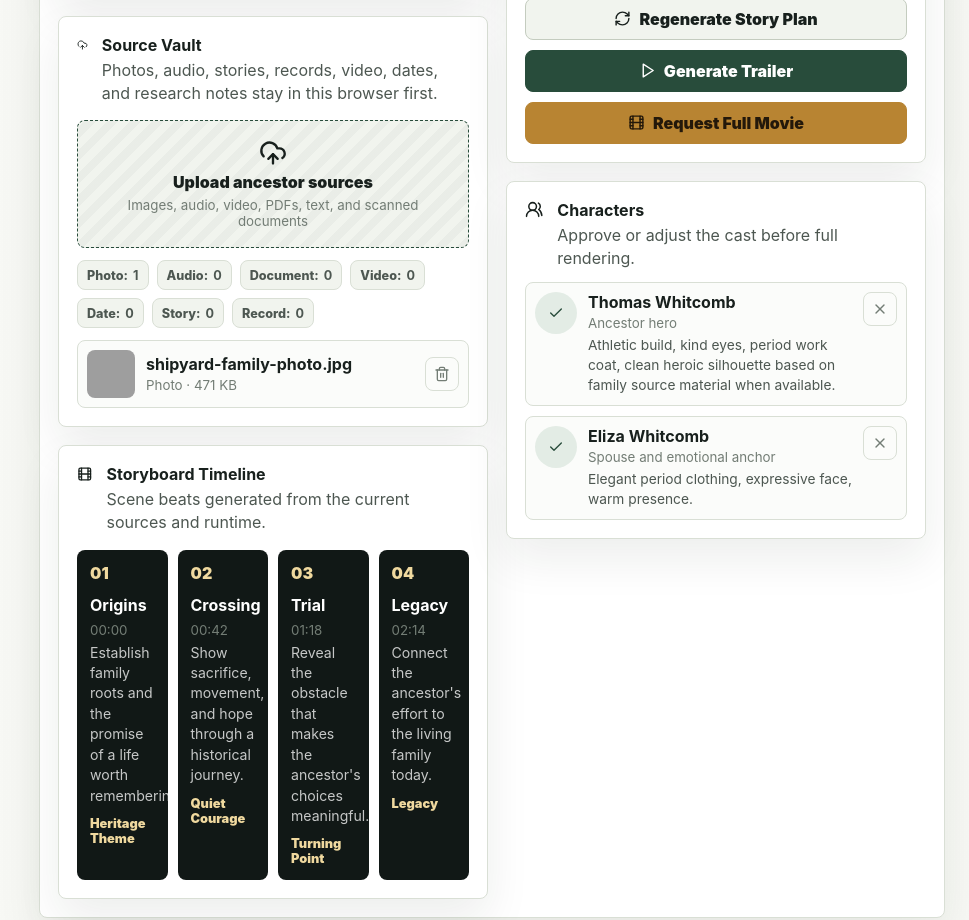
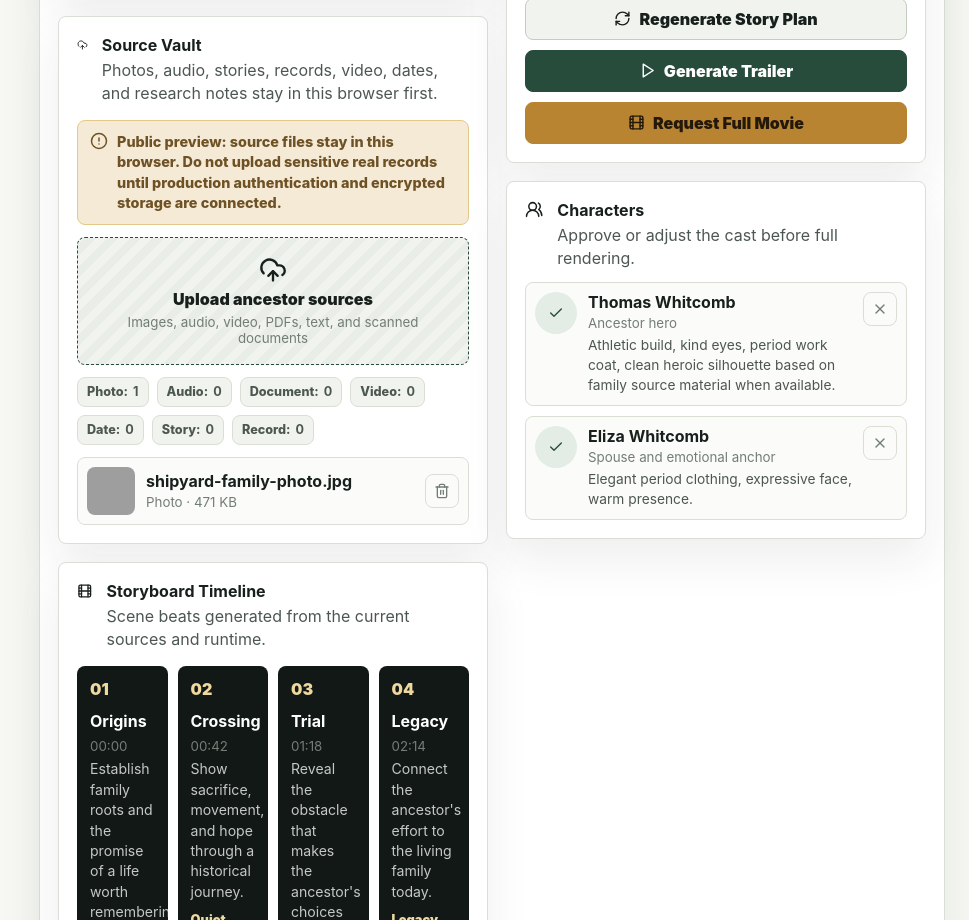
Before and after one commit to bcastle1/lineage-theatre, a React (Vite) app: page / in a window 1280 px wide. Shown: the part 1400-2320 px from the top of the page, without its empty margins (311-1280 px from the left). Built offline with nearby package versions, Linux system fonts and the light colour scheme; grey boxes are pictures that could not be loaded.

Commit message:
Harden public preview safety boundaries

```diff
--- a/package.json
+++ b/package.json
@@ -7,6 +7,7 @@
   "scripts": {
     "dev": "vite --host 127.0.0.1",
     "build": "tsc --noEmit && vite build",
+    "check:deploy": "node scripts/check-deployment.mjs",
     "preview": "vite preview --host 127.0.0.1"
   },
   "dependencies": {
--- /dev/null
+++ b/public/privacy.html
@@ -0,0 +1,38 @@
+<!doctype html>
+<html lang="en">
+  <head>
+    <meta charset="UTF-8" />
+    <meta name="viewport" content="width=device-width, initial-scale=1.0" />
+    <title>Lineage Theatre Privacy</title>
+    <style>
+      body {
+        max-width: 780px;
+        margin: 0 auto;
+        padding: 40px 20px;
+        color: #18201d;
+        background: #f7f8f4;
+        font-family: Inter, ui-sans-serif, system-ui, -apple-system, BlinkMacSystemFont, "Segoe UI", sans-serif;
+        line-height: 1.55;
+      }
+      a {
+        color: #284c3b;
+        font-weight: 700;
+      }
+    </style>
+  </head>
+  <body>
+    <h1>Privacy Notice</h1>
+    <p>
+      Lineage Theatre is currently a static public preview. Information entered into the app is stored in the visitor's
+      own browser through local browser storage and IndexedDB. The preview does not send uploaded family records,
+      customer profile details, payment status, or movie projects to a Lineage Theatre server.
+    </p>
+    <p>
+      Do not upload sensitive real records until production authentication, encrypted storage, signed upload URLs,
+      payment verification, transactional email, retention controls, and deletion workflows are connected.
+    </p>
+    <p>
+      Questions can be sent to <a href="mailto:info@lineagetheater.com">info@lineagetheater.com</a>.
+    </p>
+  </body>
+</html>
--- /dev/null
+++ b/public/terms.html
@@ -0,0 +1,41 @@
+<!doctype html>
+<html lang="en">
+  <head>
+    <meta charset="UTF-8" />
+    <meta name="viewport" content="width=device-width, initial-scale=1.0" />
+    <title>Lineage Theatre Terms</title>
+    <style>
+      body {
+        max-width: 780px;
+        margin: 0 auto;
+        padding: 40px 20px;
+        color: #18201d;
+        background: #f7f8f4;
+        font-family: Inter, ui-sans-serif, system-ui, -apple-system, BlinkMacSystemFont, "Segoe UI", sans-serif;
+        line-height: 1.55;
+      }
+      a {
+        color: #284c3b;
+        font-weight: 700;
+      }
+    </style>
+  </head>
+  <body>
+    <h1>Terms for Public Preview</h1>
+    <p>
+      This version of Lineage Theatre is a public preview for demonstration and product testing. Generated story plans,
+      trailer states, payment records, and admin approvals are local prototype records and are not a final production service.
+    </p>
+    <p>
+      Users are responsible for having rights to any family photos, records, audio, documents, stories, or other materials
+      they add to the preview. The app is designed for G and PG family-safe ancestor storytelling.
+    </p>
+    <p>
+      Production terms, privacy, payment, refunds, publishing rights, takedown, and customer support policies must be
+      finalized before paid public movie generation is enabled.
+    </p>
+    <p>
+      Contact <a href="mailto:info@lineagetheater.com">info@lineagetheater.com</a>.
+    </p>
+  </body>
+</html>
--- a/src/App.tsx
+++ b/src/App.tsx
@@ -47,12 +47,14 @@ import type {
 import {
   ADMIN_ACCESS_CODE,
   ADMIN_EMAIL,
+  MAX_SOURCE_FILE_SIZE_BYTES,
   PUBLIC_LAUNCH_MODE,
   SITE_DOMAIN,
   createId,
   formatCurrency,
   formatFileSize,
   inferSourceKind,
+  isAllowedSourceFile,
   musicMoods,
   nowIso,
   runtimeOptions,
@@ -133,6 +135,7 @@ export default function App() {
   const [state, setState] = useState<AppState>(() => loadState());
   const [adminUnlocked, setAdminUnlocked] = useState(false);
   const [adminSection, setAdminSection] = useState("Approval Queue");
+  const [uploadNotice, setUploadNotice] = useState("");
 
   useEffect(() => {
     saveState(state);
@@ -205,8 +208,13 @@ export default function App() {
       if (!files || !activeProject) return;
       const sourceFiles = Array.from(files);
       const sources: SourceAsset[] = [];
+      const skipped: string[] = [];
 
       for (const file of sourceFiles) {
+        if (!isAllowedSourceFile(file)) {
+          skipped.push(file.name);
+          continue;
+        }
         const id = createId("source");
         await saveSourceFile(id, activeProject.id, file);
         sources.push({
@@ -220,6 +228,18 @@ export default function App() {
           notes: "",
         });
       }
+
+      if (skipped.length > 0) {
+        setUploadNotice(
+          `${skipped.length} file(s) were skipped. Use common image, audio, video, PDF, document, JSON, or text files under ${Math.round(
+            MAX_SOURCE_FILE_SIZE_BYTES / 1024 / 1024
+          )} MB each.`
+        );
+      } else {
+        setUploadNotice("");
+      }
+
+      if (sources.length === 0) return;
 
       updateActiveProject((project) => {
         const merged: MovieProject = {
@@ -381,6 +401,7 @@ export default function App() {
             onUpdateCustomer={updateCustomer}
             onAddFiles={addFiles}
             onRemoveSource={removeSource}
+            uploadNotice={uploadNotice}
             onRegenerateStory={regenerateStory}
             onGenerateTrailer={generateTrailer}
             onRequestFullMovie={requestFullMovie}
@@ -486,6 +507,7 @@ function CreatorWorkspace({
   onUpdateCustomer,
   onAddFiles,
   onRemoveSource,
+  uploadNotice,
   onRegenerateStory,
   onGenerateTrailer,
   onRequestFullMovie,
@@ -500,6 +522,7 @@ function CreatorWorkspace({
   onUpdateCustomer: (customerId: string, patch: Partial<CustomerProfile>) => void;
   onAddFiles: (files: FileList | null) => void;
   onRemoveSource: (sourceId: string) => void;
+  uploadNotice: string;
   onRegenerateStory: () => void;
   onGenerateTrailer: () => void;
   onRequestFullMovie: () => void;
@@ -559,6 +582,7 @@ function CreatorWorkspace({
               sourceCounts={sourceCounts}
               onAddFiles={onAddFiles}
               onRemoveSource={onRemoveSource}
+              uploadNotice={uploadNotice}
             />
             <StoryTimeline project={project} />
           </div>
@@ -693,11 +717,13 @@ function SourceVault({
   sourceCounts,
   onAddFiles,
   onRemoveSource,
+  uploadNotice,
 }: {
   project: MovieProject;
   sourceCounts: Record<string, number>;
   onAddFiles: (files: FileList | null) => void;
   onRemoveSource: (sourceId: string) => void;
+  uploadNotice: string;
 }) {
   const sourceUrls = useSourceUrls(project.sources);
 
@@ -710,12 +736,25 @@ function SourceVault({
           <p>Photos, audio, stories, records, video, dates, and research notes stay in this browser first.</p>
         </div>
       </div>
+      <div className="public-safety-note">
+        <AlertCircle size={18} />
+        <span>
+          Public preview: source files stay in this browser. Do not upload sensitive real records until production
+          authentication and encrypted storage are connected.
+        </span>
+      </div>
       <label className="drop-zone">
         <UploadCloud size={28} />
         <span>Upload ancestor sources</span>
         <small>Images, audio, video, PDFs, text, and scanned documents</small>
-        <input type="file" multiple onChange={(event) => onAddFiles(event.target.files)} />
+        <input
+          type="file"
+          multiple
+          accept="image/*,audio/*,video/*,.pdf,.txt,.json,.doc,.docx"
+          onChange={(event) => onAddFiles(event.target.files)}
+        />
       </label>
+      {uploadNotice ? <div className="upload-notice">{uploadNotice}</div> : null}
       <div className="source-stats">
         {Object.entries(sourceKindLabels).map(([kind, label]) => (
           <span key={kind}>
--- a/src/lib/runtime.ts
+++ b/src/lib/runtime.ts
@@ -6,6 +6,17 @@ export const SITE_DOMAIN = "lineagetheater.com";
 export const SITE_URL = "https://lineagetheater.com";
 export const PUBLIC_LAUNCH_MODE =
   "Public static preview: no real customer records, payments, or admin data are stored on a server yet.";
+export const MAX_SOURCE_FILE_SIZE_BYTES = 100 * 1024 * 1024;
+export const ALLOWED_SOURCE_TYPES = [
+  "image/",
+  "audio/",
+  "video/",
+  "text/",
+  "application/pdf",
+  "application/json",
+  "application/msword",
+  "application/vnd.openxmlformats-officedocument",
+];
 
 export const runtimeOptions: RuntimeOption[] = [
   {
@@ -106,3 +117,9 @@ export function inferSourceKind(file: File): keyof typeof sourceKindLabels {
   }
   return "record";
 }
+
+export function isAllowedSourceFile(file: File) {
+  if (file.size > MAX_SOURCE_FILE_SIZE_BYTES) return false;
+  if (!file.type) return true;
+  return ALLOWED_SOURCE_TYPES.some((prefix) => file.type.startsWith(prefix));
+}
--- a/src/styles.css
+++ b/src/styles.css
@@ -447,6 +447,31 @@ main {
     var(--surface-muted);
   border: 1px dashed var(--evergreen);
   border-radius: 8px;
+}
+
+.public-safety-note,
+.upload-notice {
+  display: grid;
+  grid-template-columns: auto minmax(0, 1fr);
+  gap: 9px;
+  align-items: start;
+  margin-bottom: 12px;
+  padding: 11px 12px;
+  color: #6e5226;
+  background: var(--gold-soft);
+  border: 1px solid #e3c989;
+  border-radius: 8px;
+  font-size: 0.9rem;
+  font-weight: 800;
+  line-height: 1.4;
+}
+
+.upload-notice {
+  display: block;
+  margin: 10px 0 0;
+  color: var(--red);
+  background: var(--red-soft);
+  border-color: #ecc4bd;
 }
 
 .drop-zone span {
```
Also changed, not shown: scripts/check-deployment.mjs (added, +81 -0 lines), 2 other files (tests, documents, lock files or other folders).
